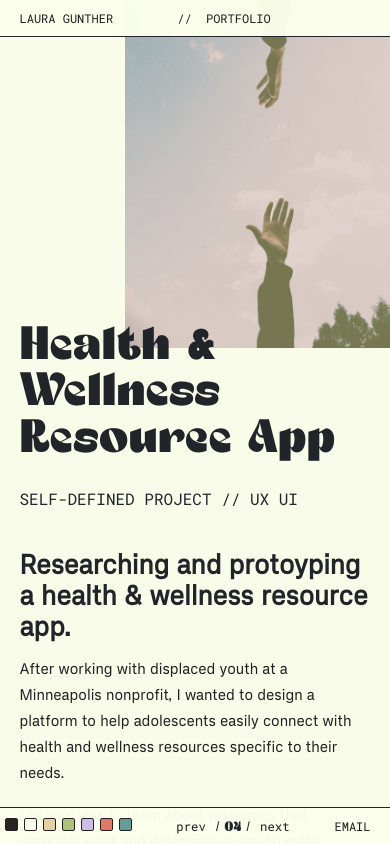
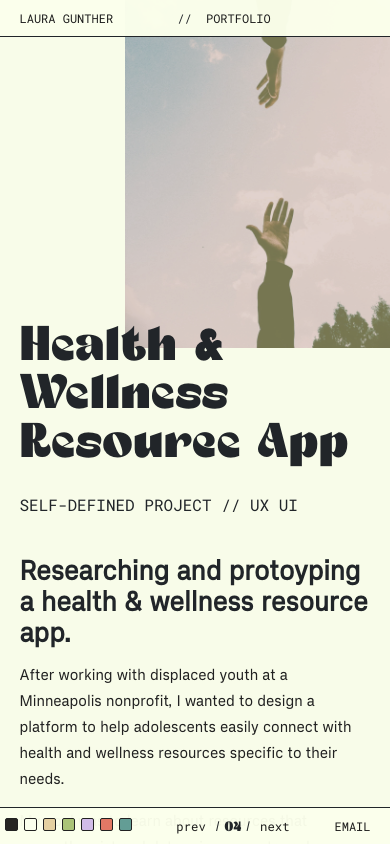
Before and after one commit to lo-designs/Portfolio, a React (Create React App) app: page /yha in a window 390 px wide. Built offline with nearby package versions, Linux system fonts and the light colour scheme.

Commit message:
Update PortfolioPages.scss

```diff
--- a/src/Components/PortfolioPages/PortfolioPages.scss
+++ b/src/Components/PortfolioPages/PortfolioPages.scss
@@ -271,7 +271,7 @@ section .content {
 
     #title {
       margin-left: 0;
-      font-size: 12vw;
+      font-size: 12.5vw;
       animation: none;
       // bottom: 10vh;
       // margin-top: -4vh;
```
